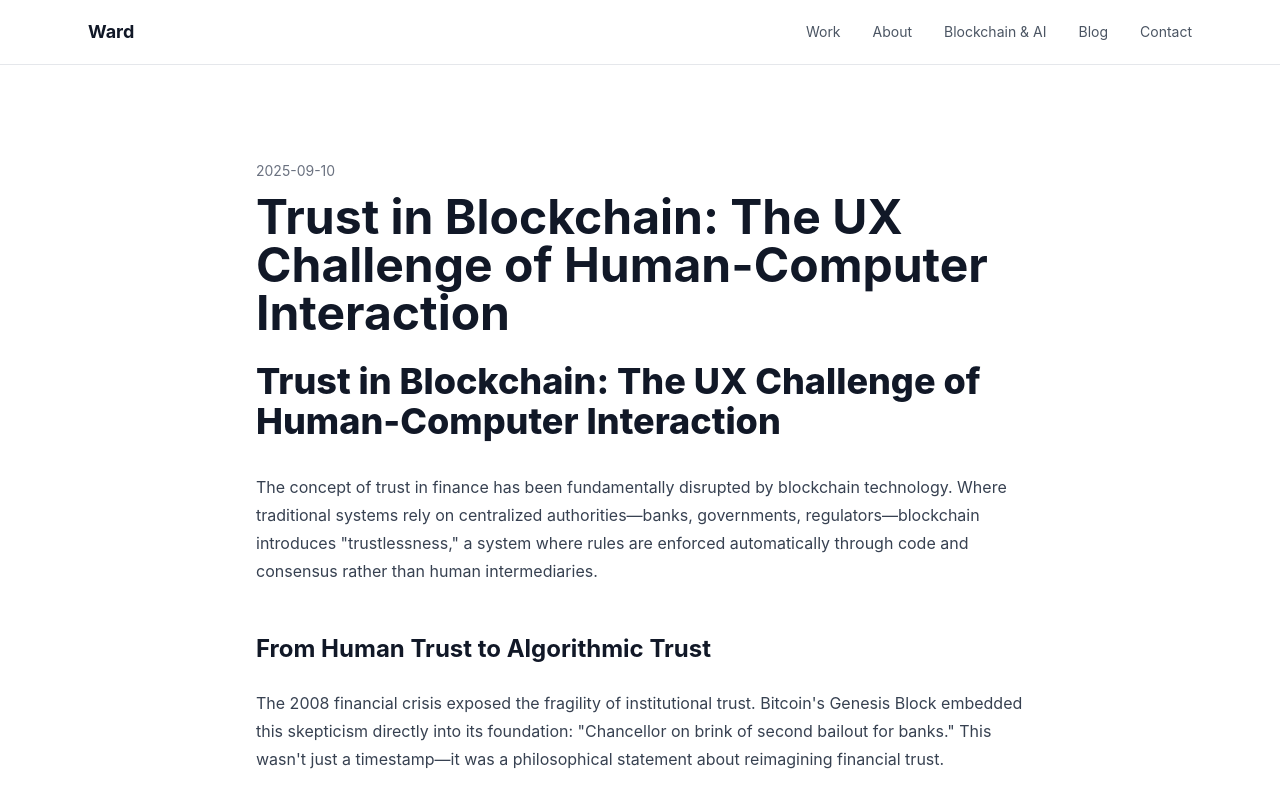
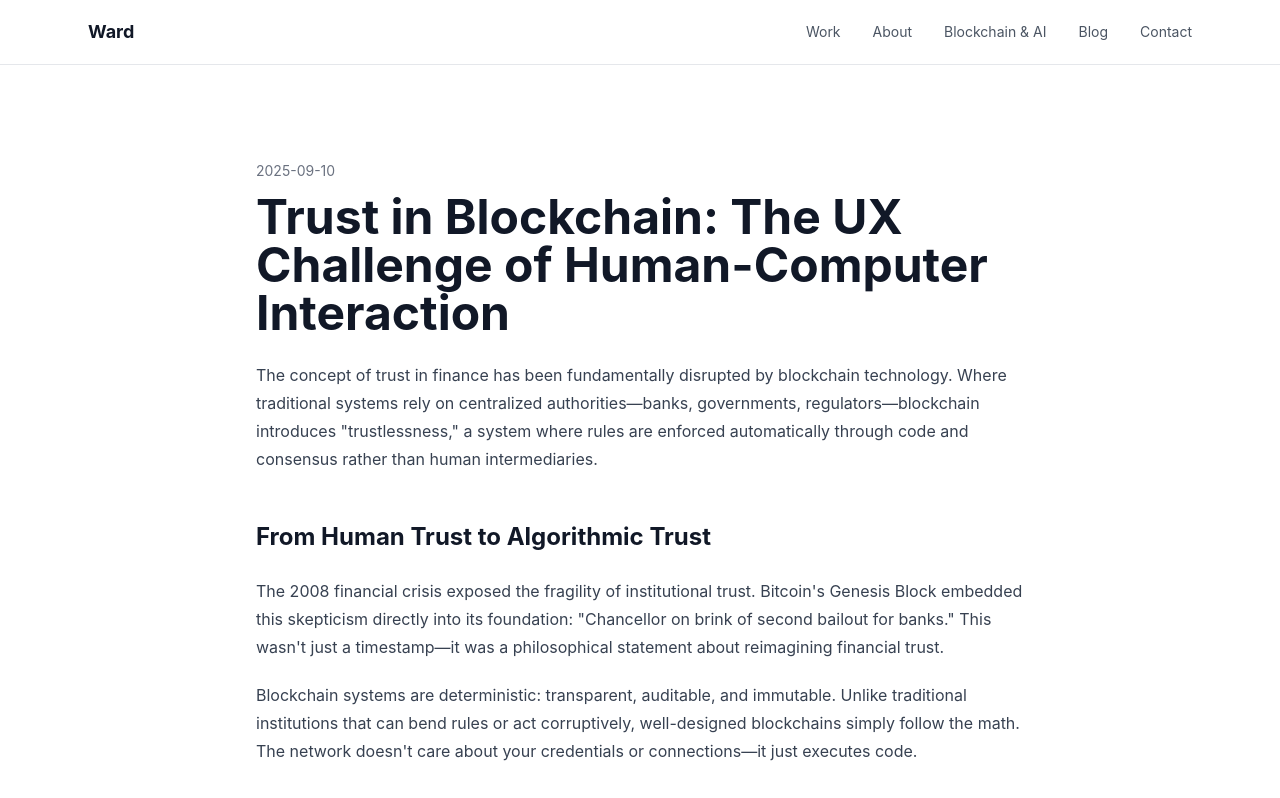
Before and after one commit to flybylow/portfolioAI, a Next.js app: page /blog/trust-in-blockchain-ux-challenge in a window 1280 px wide. Shown: the top 798 px of the page. Built offline with nearby package versions, Linux system fonts and the light colour scheme.

Commit message:
Blog: avoid duplicate title by stripping leading H1 from markdown content

```diff
--- a/src/app/blog/[slug]/page.tsx
+++ b/src/app/blog/[slug]/page.tsx
@@ -17,6 +17,11 @@ export default function BlogPostPage({ params }: Params) {
   const post = blogPosts.find((p) => p.slug === params.slug);
   if (!post) return notFound();
 
+  function stripLeadingH1(markdown: string): string {
+    // Remove a single leading level-1 heading (e.g., "# Title") at the very start
+    return markdown.replace(/^#\s+[^\n\r]*(\r?\n)?/, '');
+  }
+
   // Configure marked for soft line breaks
   marked.setOptions({ breaks: true });
 
@@ -30,7 +35,7 @@ export default function BlogPostPage({ params }: Params) {
           <h1 className="text-4xl md:text-5xl font-bold mb-6">{post.title}</h1>
           <div
             className="prose prose-gray max-w-none"
-            dangerouslySetInnerHTML={{ __html: marked.parse(post.content) as string }}
+            dangerouslySetInnerHTML={{ __html: marked.parse(stripLeadingH1(post.content)) as string }}
           />
         </div>
       </article>
```
